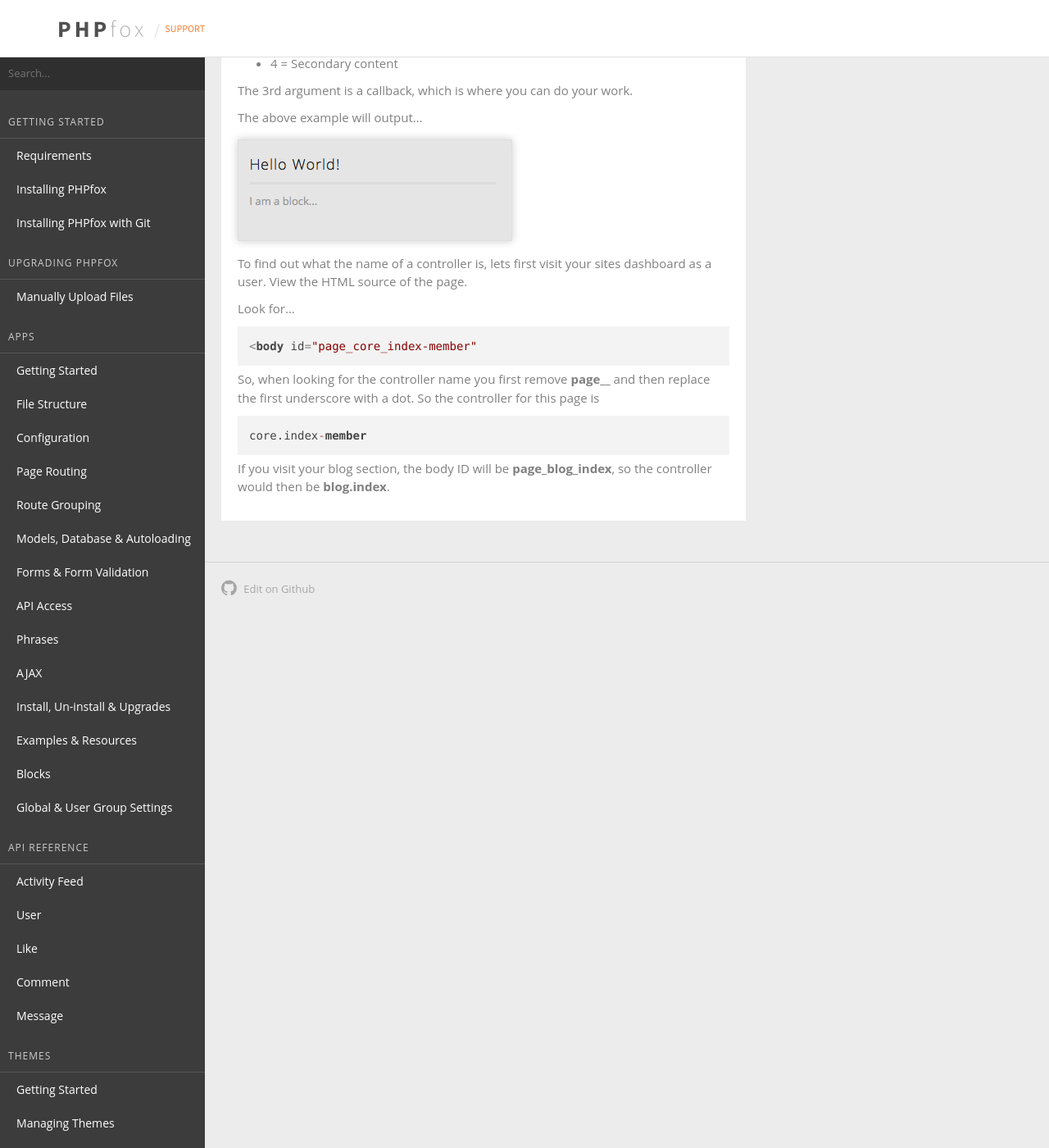
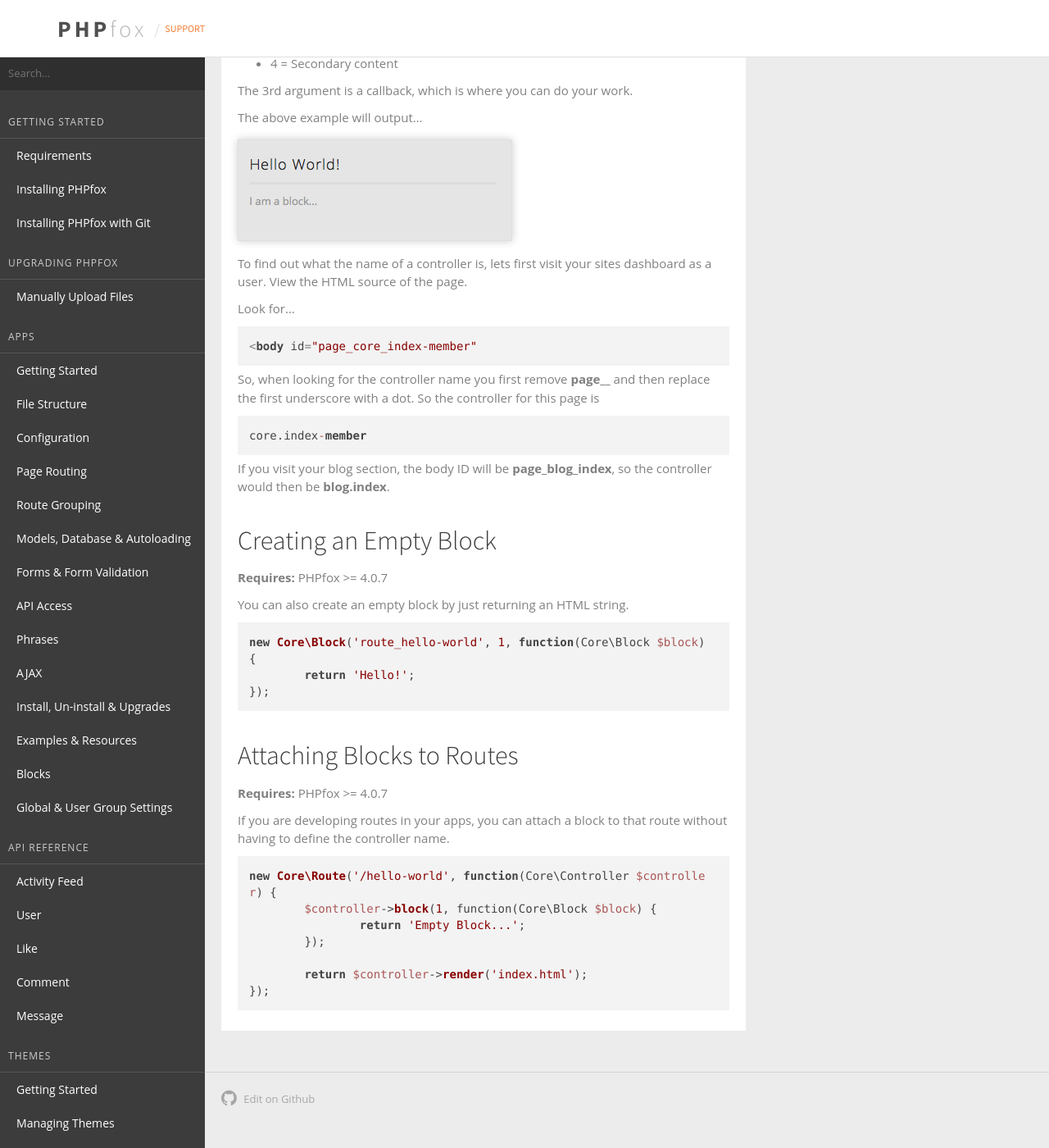
Before and after one commit to moxi9/support.phpfox.com, a Jekyll site: the page built from apps/blocks/index.md, in a window 1280 px wide and 1400 px high, scrolled down 572 px. Shown: the whole window at 82% size. Built offline with Jekyll 4.4.1, drawn with Linux system fonts in a browser that asks for light colours; nearby versions of some CDN libraries; comment, search, counter and statistics services are not loaded; some of the changed text lies outside the part shown.

Commit message:
Updating info in regards to blocks

```diff
--- a/apps/blocks/index.md
+++ b/apps/blocks/index.md
@@ -7,7 +7,7 @@
 
 Your app may not need full out controllers and may focus on creating features by providing sites with additional blocks.
 
-You can define specific controllers a block should show up on.
+You can define a specific controller where the block should show up on.
 
 In your **start.php** add the following
 {% highlight php %}
@@ -46,3 +46,30 @@
     core.index-member
 
 If you visit your blog section, the body ID will be **page_blog_index**, so the controller would then be **blog.index**.
+
+## Creating an Empty Block
+
+**Requires:** PHPfox >= 4.0.7
+
+You can also create an empty block by just returning an HTML string.
+
+{% highlight php %}
+new Core\Block('route_hello-world', 1, function(Core\Block $block) {
+	return 'Hello!';
+});
+{% endhighlight %}
+
+## Attaching Blocks to Routes
+
+**Requires:** PHPfox >= 4.0.7
+
+If you are developing routes in your apps, you can attach a block to that route without having to define the controller name.
+{% highlight php %}
+new Core\Route('/hello-world', function(Core\Controller $controller) {
+	$controller->block(1, function(Core\Block $block) {
+		return 'Empty Block...';
+	});
+
+	return $controller->render('index.html');
+});
+{% endhighlight %}
```
